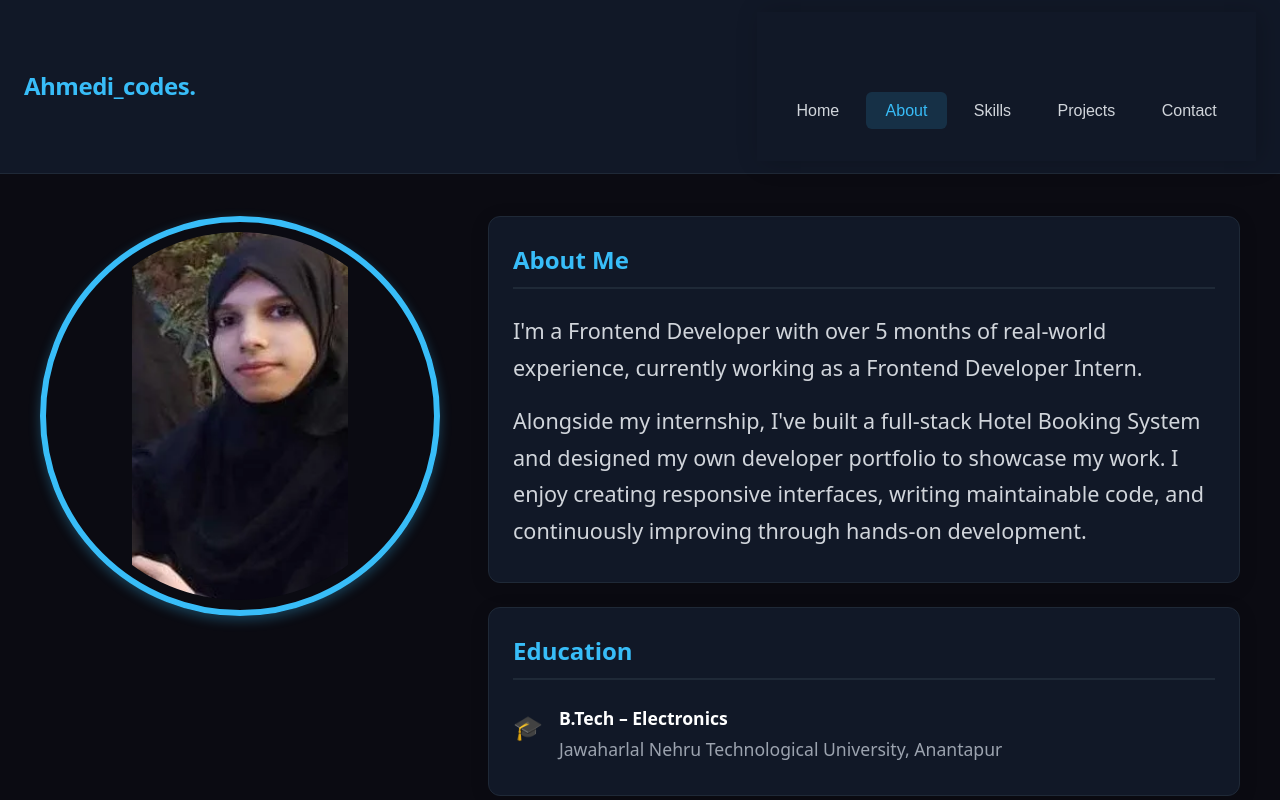
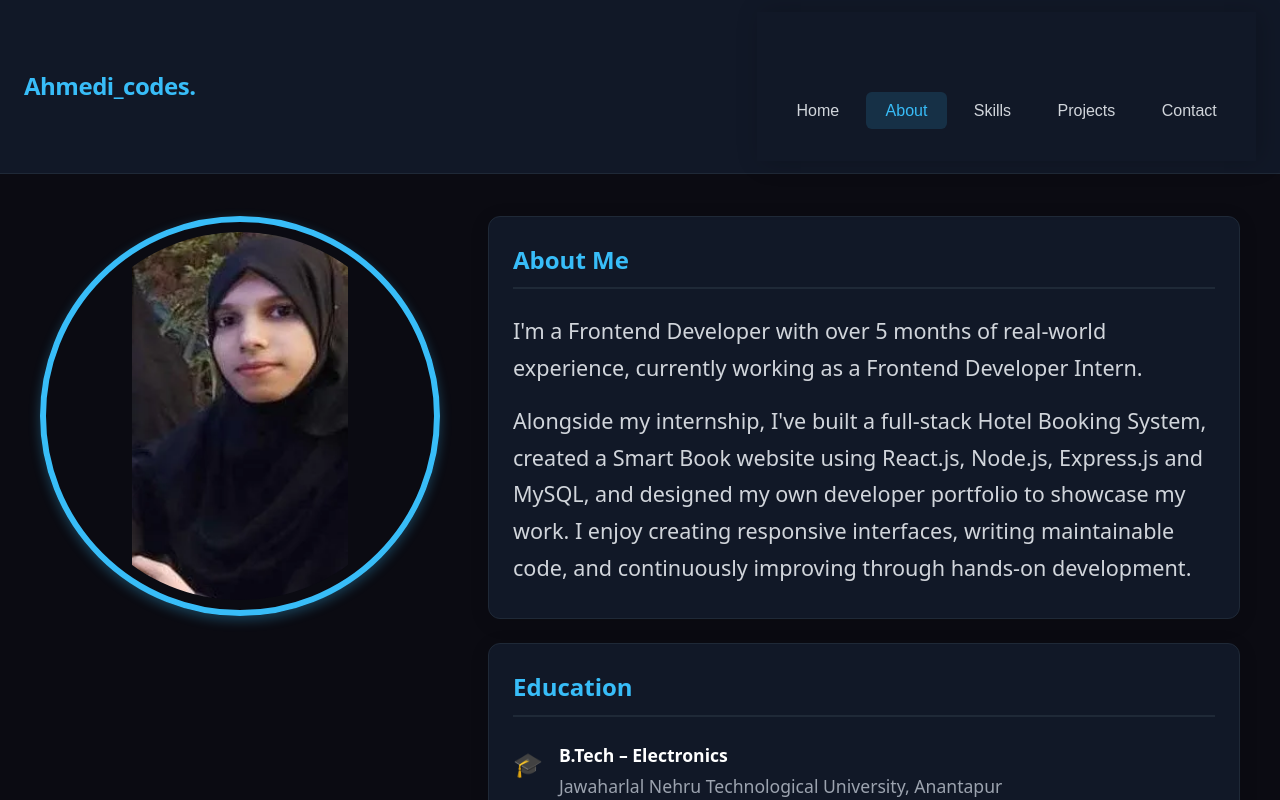
Before and after one commit to munshiahmedi/portfolio, a React (Vite) app in the folder client/: page / in a window 1280 px wide. Both pictures are taken after a click on the button "About". Shown: the top 800 px of the page. Built offline with nearby package versions, Linux system fonts and the light colour scheme.

Commit message:
updated about section

```diff
--- a/client/src/components/About.tsx
+++ b/client/src/components/About.tsx
@@ -32,7 +32,7 @@ const About: React.FC = () => {
                   I'm a Frontend Developer with over 5 months of real-world experience, currently working as a Frontend Developer Intern.
                 </p>
                 <p className="about-description">
-                  Alongside my internship, I've built a full-stack Hotel Booking System and designed my own developer portfolio to showcase my work. I enjoy creating responsive interfaces, writing maintainable code, and continuously improving through hands-on development.
+                  Alongside my internship, I've built a full-stack Hotel Booking System, created a Smart Book website using React.js, Node.js, Express.js and MySQL, and designed my own developer portfolio to showcase my work. I enjoy creating responsive interfaces, writing maintainable code, and continuously improving through hands-on development.
                 </p>
               </div>
             </div>
```
